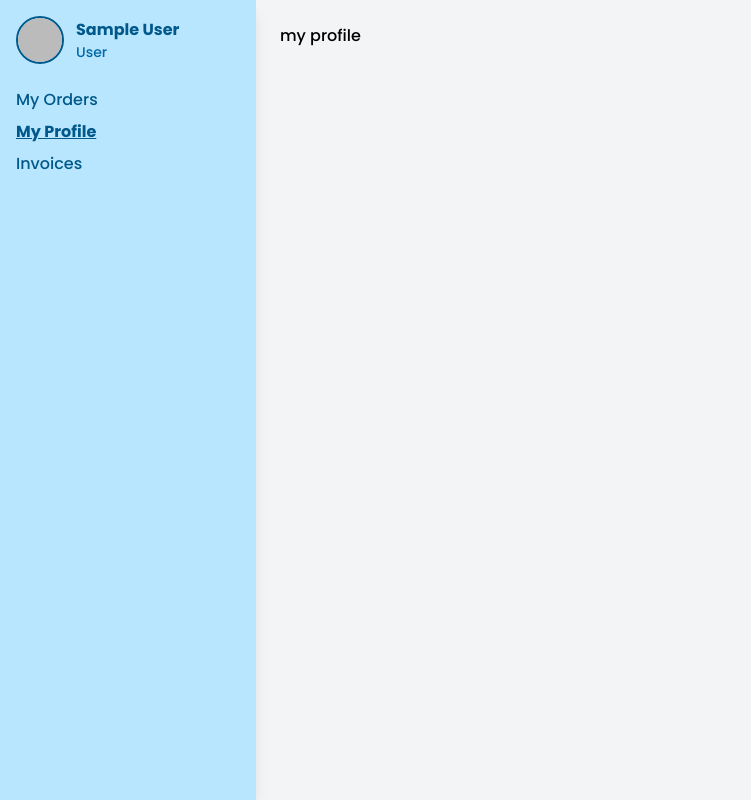
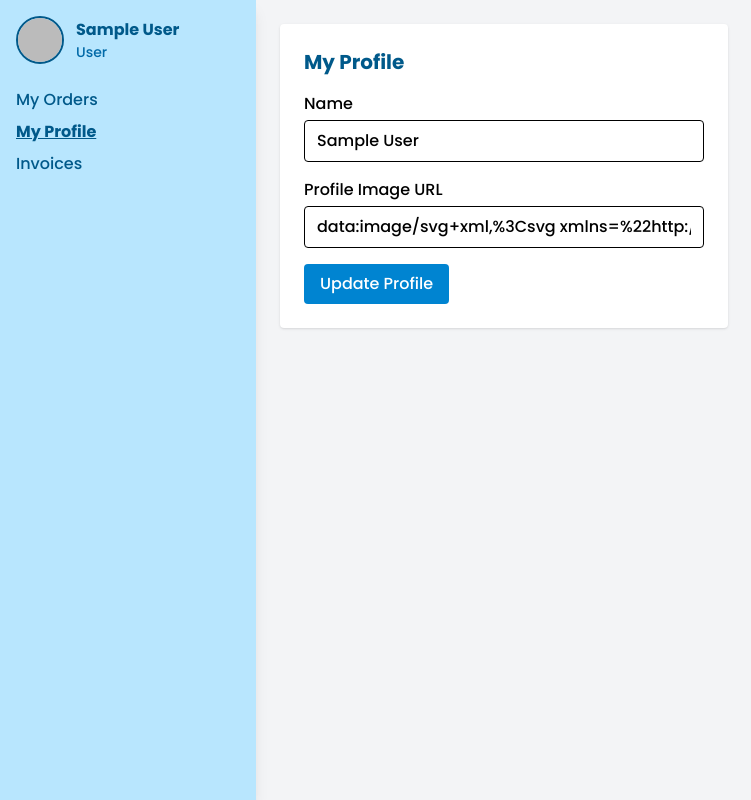
Before and after one commit to tasnim951/book-client-repo, a React (Vite) app: page /dashboard/profile in a window 1280 px wide. Shown: the whole page, without its empty margins (0-751 px from the left). Built offline with nearby package versions, Linux system fonts and the light colour scheme; no server answers; sample sign-in values are in the browser's storage.

Commit message:
added new pages

```diff
--- a/src/dashboard/user/Invoices.jsx
+++ b/src/dashboard/user/Invoices.jsx
@@ -1,11 +1,55 @@
-import React from 'react'
+import { useEffect, useState } from "react";
+import { useAuth } from "../../provider/AuthProvider";
 
-function Invoices() {
+const Invoices = () => {
+  const { user } = useAuth();
+  const [invoices, setInvoices] = useState([]);
+
+  useEffect(() => {
+    fetch("http://localhost:5000/myinvoices", {
+      headers: {
+        Authorization: `Bearer ${user ? user.accessToken : ""}`
+      }
+    })
+      .then(res => res.json())
+      .then(data => setInvoices(data))
+      .catch(err => console.error(err));
+  }, [user]);
+
   return (
-    <div>
-      <h2>invoooooo</h2>
+    <div className="bg-white shadow rounded p-6">
+      <h2 className="text-xl font-bold mb-4 text-sky-800">My Invoices</h2>
+      <div className="overflow-x-auto">
+        <table className="min-w-full divide-y divide-gray-200">
+          <thead className="bg-sky-100">
+            <tr>
+              <th className="px-6 py-3 text-left">Payment ID</th>
+              <th className="px-6 py-3 text-left">Book Name</th>
+              <th className="px-6 py-3 text-left">Amount</th>
+              <th className="px-6 py-3 text-left">Date</th>
+            </tr>
+          </thead>
+          <tbody className="bg-white divide-y divide-gray-200">
+            {invoices.map(inv => (
+              <tr key={inv._id}>
+                <td className="px-6 py-4">{inv.paymentId}</td>
+                <td className="px-6 py-4">{inv.bookTitle || "-"}</td>
+                <td className="px-6 py-4">${inv.amount}</td>
+                <td className="px-6 py-4">{new Date(inv.date).toLocaleDateString()}</td>
+              </tr>
+            ))}
+            {invoices.length === 0 && (
+              <tr>
+                <td colSpan="4" className="text-center py-4 text-gray-500">
+                  No invoices found.
+                </td>
+              </tr>
+            )}
+          </tbody>
+        </table>
+      </div>
     </div>
-  )
-}
+  );
+};
 
-export default Invoices
+export default Invoices;
--- a/src/dashboard/user/MyProfile.jsx
+++ b/src/dashboard/user/MyProfile.jsx
@@ -1,11 +1,54 @@
-import React from 'react'
+import { useState, useEffect } from "react";
+import { useAuth } from "../../provider/AuthProvider";
 
-function MyProfile() {
+const MyProfile = () => {
+  const { user, updateUserProfile } = useAuth();
+  const [name, setName] = useState(user?.displayName || "");
+  const [photoURL, setPhotoURL] = useState(user?.photoURL || "");
+
+  const handleUpdate = async (e) => {
+    e.preventDefault();
+    try {
+      await updateUserProfile(name, photoURL);
+      alert("Profile updated successfully!");
+    } catch (err) {
+      console.error(err);
+      alert("Failed to update profile");
+    }
+  };
+
   return (
-    <div>
-      <h1>my profile</h1>
+    <div className="bg-white shadow rounded p-6 max-w-md">
+      <h2 className="text-xl font-bold mb-4 text-sky-800">My Profile</h2>
+      <form onSubmit={handleUpdate} className="space-y-4">
+        <div>
+          <label className="block font-medium mb-1">Name</label>
+          <input
+            type="text"
+            value={name}
+            onChange={e => setName(e.target.value)}
+            className="w-full border px-3 py-2 rounded"
+            required
+          />
+        </div>
+        <div>
+          <label className="block font-medium mb-1">Profile Image URL</label>
+          <input
+            type="text"
+            value={photoURL}
+            onChange={e => setPhotoURL(e.target.value)}
+            className="w-full border px-3 py-2 rounded"
+          />
+        </div>
+        <button
+          type="submit"
+          className="px-4 py-2 bg-sky-600 text-white rounded hover:bg-sky-700"
+        >
+          Update Profile
+        </button>
+      </form>
     </div>
-  )
-}
+  );
+};
 
-export default MyProfile
+export default MyProfile;
```
